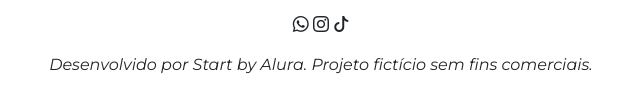
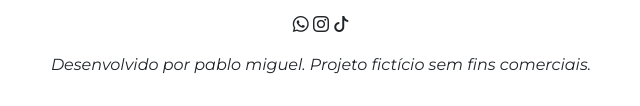
Before and after one commit to Pablomiguel09/projeto-acessibilidade-, a plain HTML site: page index.html in a window 1280 px wide. Shown: the part 3072-3178 px from the top of the page, 319-959 px from the left. Drawn offline with nearby package versions, Linux system fonts and the light colour scheme.

Commit message:
Update index.html

```diff
--- a/index.html
+++ b/index.html
@@ -127,7 +127,7 @@
         <i class="bi bi-whatsapp"></i>
         <i class="bi bi-instagram"></i>
         <i class="bi bi-tiktok"></i>
-        <p class="mt-3">Desenvolvido por Start by Alura. Projeto fictício sem fins comerciais.</p>
+        <p class="mt-3">Desenvolvido por pablo miguel. Projeto fictício sem fins comerciais.</p>
     </footer>
     <script src="https://cdnjs.cloudflare.com/ajax/libs/scrollReveal.js/4.0.9/scrollreveal.js"></script>
     <script src="script.js"></script>
```
